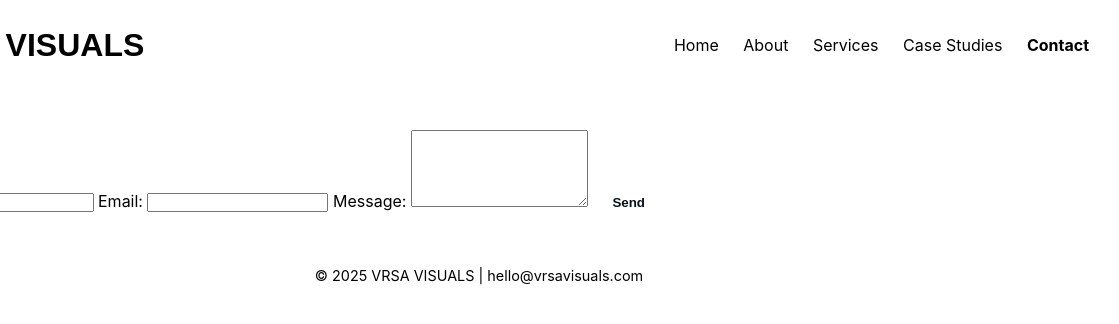
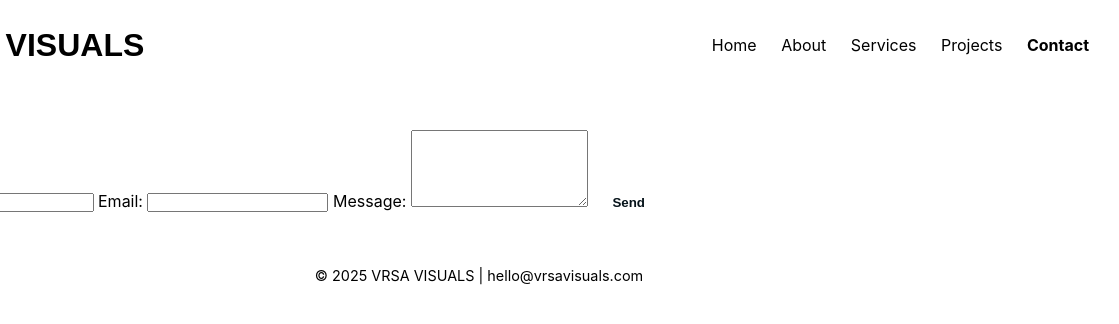
Before and after one commit to fritzpalomo/Group-5-WebSys-and-Tech, a plain HTML site: page contact.html in a window 1280 px wide. Shown: the full height of the page, 161-1280 px from the left. Drawn offline with Linux system fonts and the light colour scheme.

Commit message:
Update contact.html

```diff
--- a/contact.html
+++ b/contact.html
@@ -16,7 +16,7 @@
       <a href="index.html">Home</a>
       <a href="about.html">About</a>
       <a href="services.html">Services</a>
-      <a href="cases.html">Case Studies</a>
+      <a href="cases.html">Projects</a>
       <a href="contact.html" class="active">Contact</a>
     </nav>
   </header>
```
